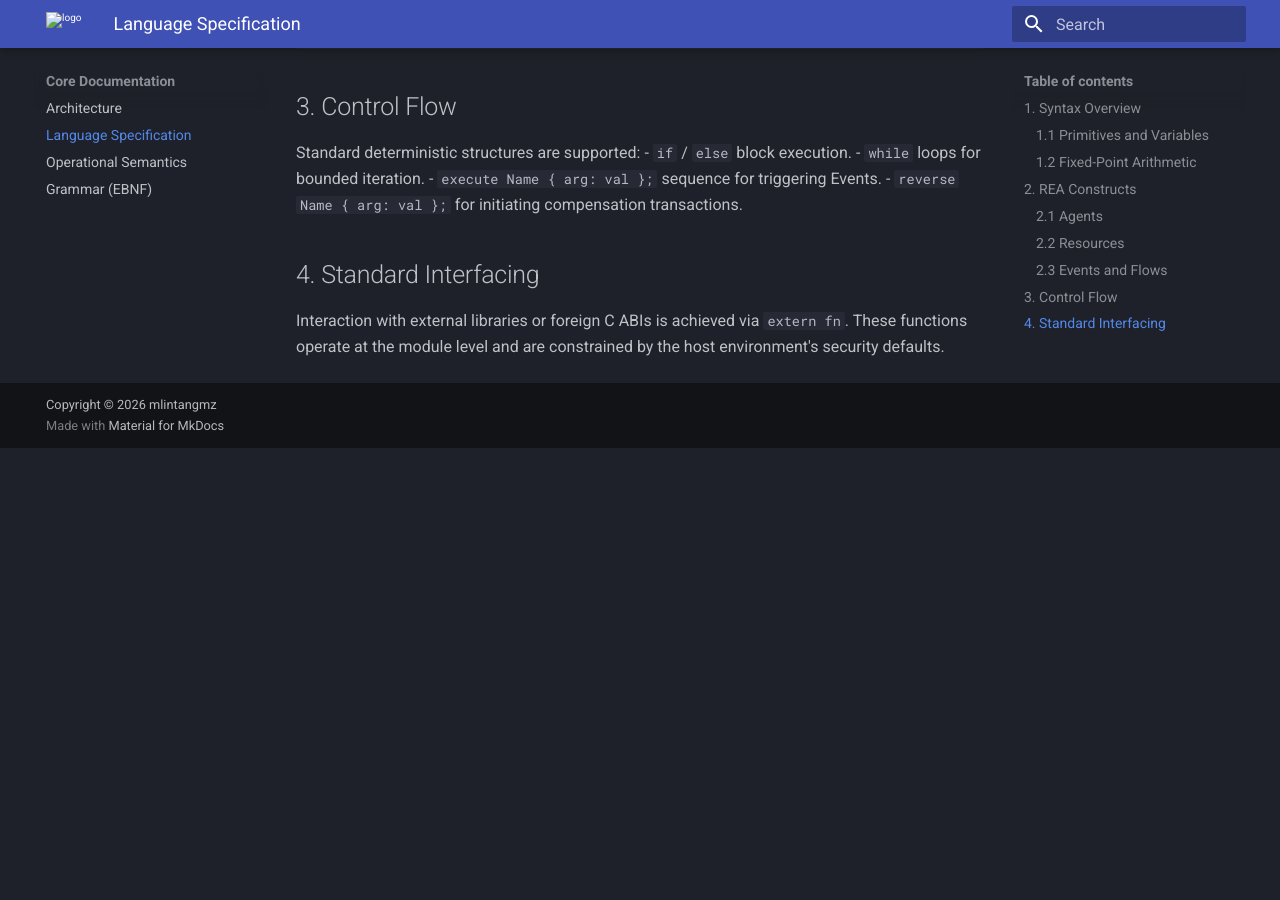
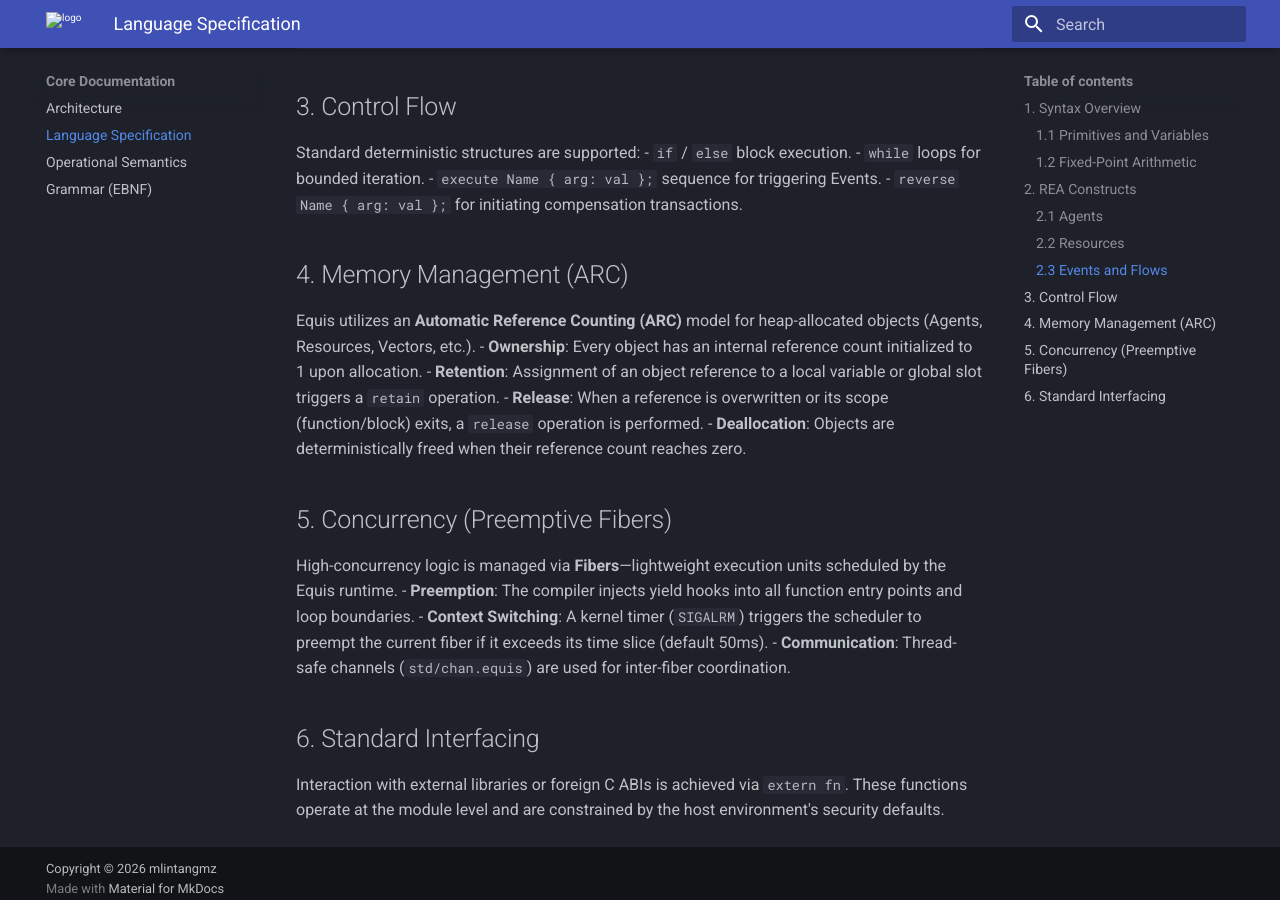
Before and after one commit to equis-lang/equis, an MkDocs documentation site: the page built from docs/specification.md, in a window 1280 px wide and 900 px high, scrolled down 1529 px. Built offline with MkDocs 1.6.1 and Material for MkDocs 9.7.7, drawn with Linux system fonts in a browser that asks for light colours; before the commit the page ends 1977 px from its top, so only the background shows below that.

Commit message:
docs: synchronize README and technical specs with ARC/Preemption implementation

```diff
--- a/docs/specification.md
+++ b/docs/specification.md
@@ -57,5 +57,18 @@ Standard deterministic structures are supported:
 - `execute Name { arg: val };` sequence for triggering Events.
 - `reverse Name { arg: val };` for initiating compensation transactions.
 
-## 4. Standard Interfacing
+## 4. Memory Management (ARC)
+Equis utilizes an **Automatic Reference Counting (ARC)** model for heap-allocated objects (Agents, Resources, Vectors, etc.).
+- **Ownership**: Every object has an internal reference count initialized to 1 upon allocation.
+- **Retention**: Assignment of an object reference to a local variable or global slot triggers a `retain` operation.
+- **Release**: When a reference is overwritten or its scope (function/block) exits, a `release` operation is performed.
+- **Deallocation**: Objects are deterministically freed when their reference count reaches zero.
+
+## 5. Concurrency (Preemptive Fibers)
+High-concurrency logic is managed via **Fibers**—lightweight execution units scheduled by the Equis runtime.
+- **Preemption**: The compiler injects yield hooks into all function entry points and loop boundaries.
+- **Context Switching**: A kernel timer (`SIGALRM`) triggers the scheduler to preempt the current fiber if it exceeds its time slice (default 50ms).
+- **Communication**: Thread-safe channels (`std/chan.equis`) are used for inter-fiber coordination.
+
+## 6. Standard Interfacing
 Interaction with external libraries or foreign C ABIs is achieved via `extern fn`. These functions operate at the module level and are constrained by the host environment's security defaults.
```
Also changed, not shown: README.md (+6 -6 lines), docs/operational_semantics.md (+15 -1 lines).
